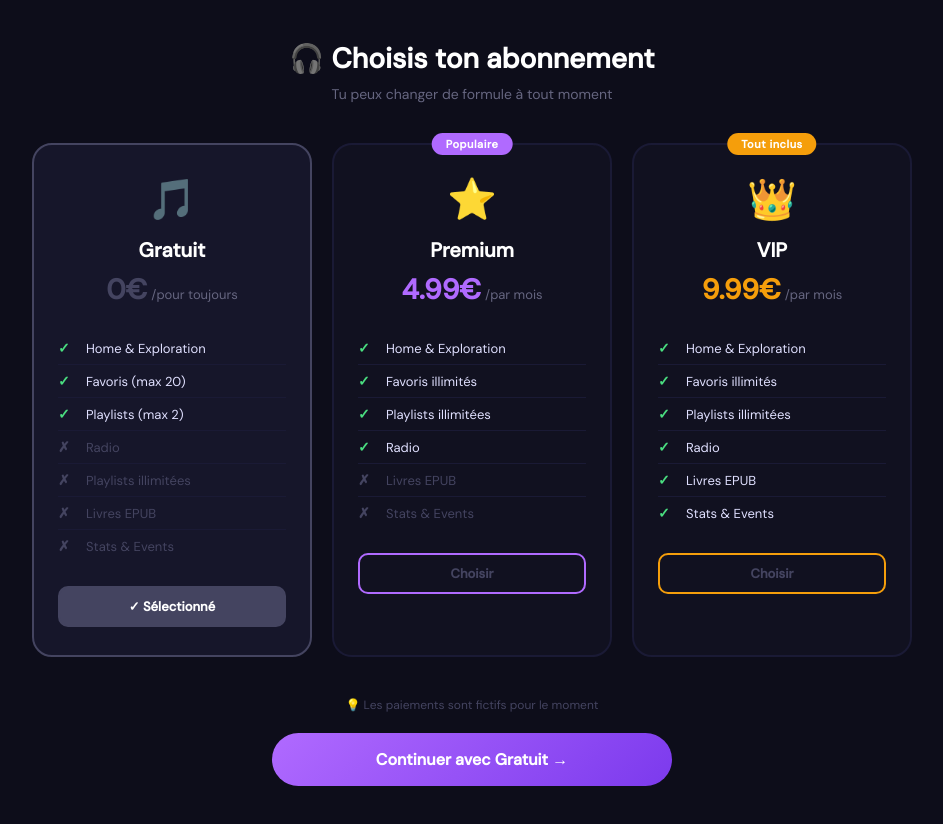
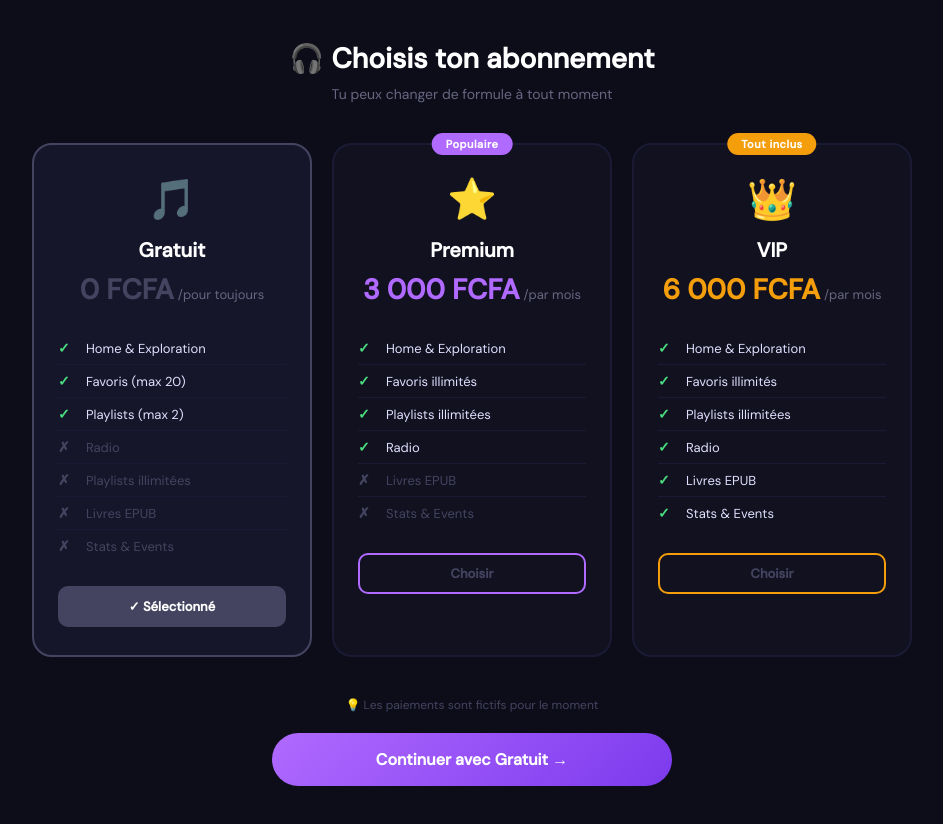
Before and after one commit to nilijam/nilis-jam, a React (Vite) app: page /subscription in a window 1280 px wide. Shown: the top 824 px of the page, without its empty margins (168-1111 px from the left). Built offline with nearby package versions, Linux system fonts and the light colour scheme; no server answers.

Commit message:
feat: prix en FCFA

```diff
--- a/src/pages/Subscription.jsx
+++ b/src/pages/Subscription.jsx
@@ -7,7 +7,7 @@ const PLANS = [
   {
     id: 'free',
     name: 'Gratuit',
-    price: '0€',
+    price: '0 FCFA',
     period: 'pour toujours',
     icon: '🎵',
     color: '#444460',
@@ -24,7 +24,7 @@ const PLANS = [
   {
     id: 'premium',
     name: 'Premium',
-    price: '4.99€',
+    price: '3 000 FCFA',
     period: 'par mois',
     icon: '⭐',
     color: '#b06aff',
@@ -41,7 +41,7 @@ const PLANS = [
   {
     id: 'vip',
     name: 'VIP',
-    price: '9.99€',
+    price: '6 000 FCFA',
     period: 'par mois',
     icon: '👑',
     color: '#f59e0b',
```
